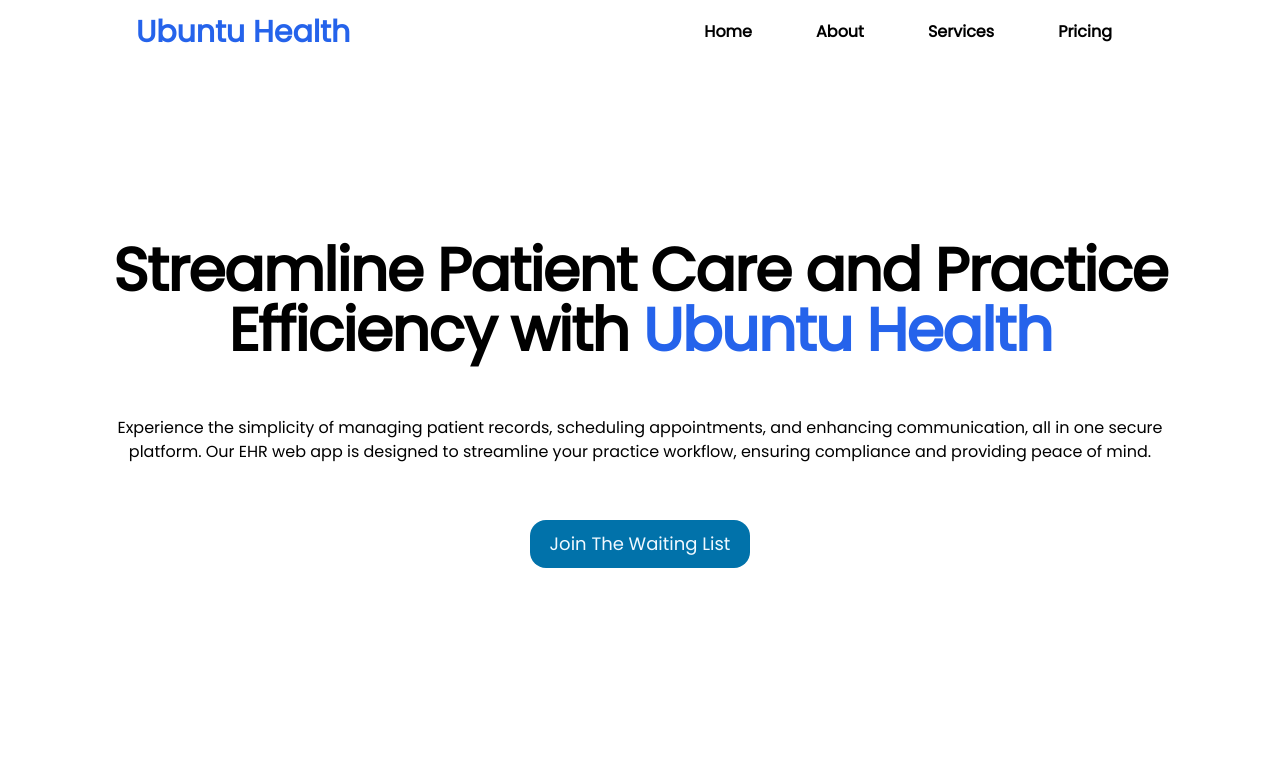
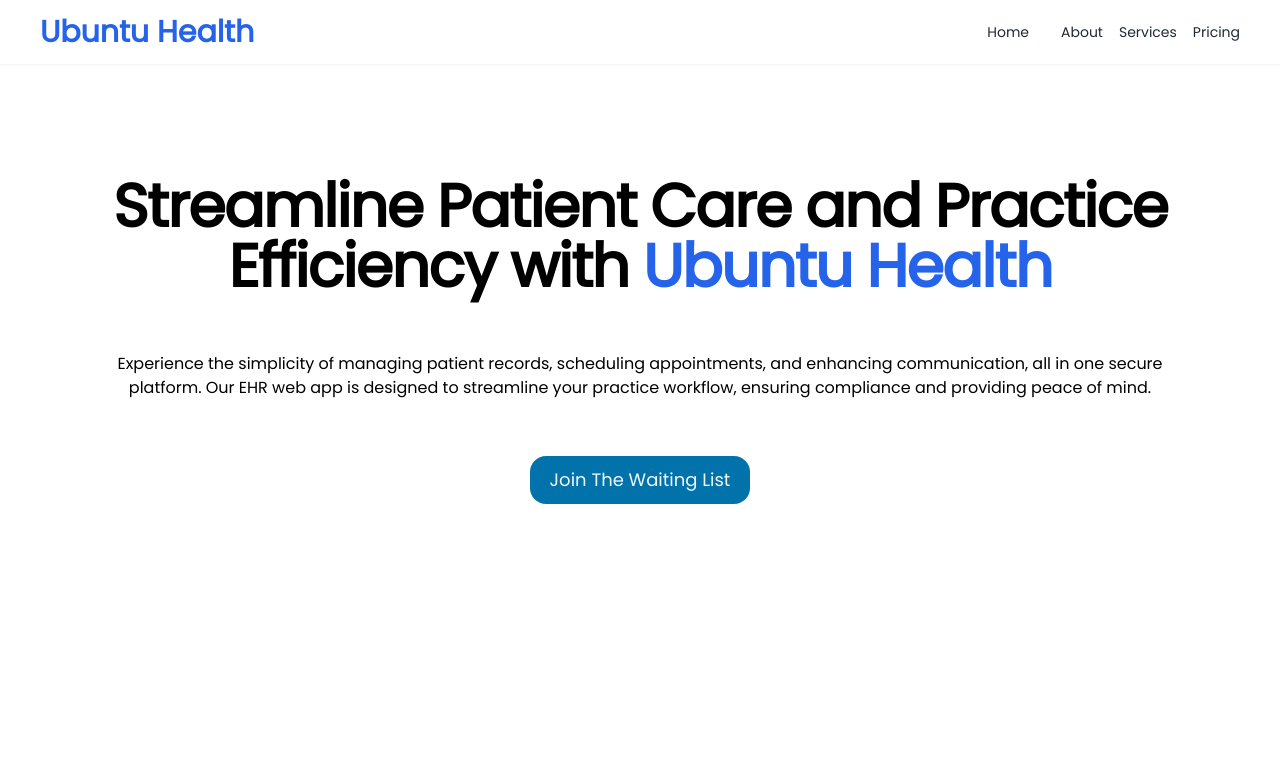
Before and after one commit to Sean-Thomo/ubuntu-health, a Next.js app in the folder Frontend/: page / in a window 1280 px wide. Shown: the top 784 px of the page. Built offline with nearby package versions, Linux system fonts and the light colour scheme; no server answers.

Commit message:
FIX: update navbar animations landing page

```diff
--- a/Frontend/app/components/Navbar.tsx
+++ b/Frontend/app/components/Navbar.tsx
@@ -1,63 +1,168 @@
 "use client";
-import { useRef } from "react";
+import React, { useState, useRef, useEffect } from "react";
+import Link from "next/link";
+import { Menu, X } from "lucide-react";
 
 export default function Navbar() {
+	const [isMenuOpen, setIsMenuOpen] = useState(false);
 	const navRef = useRef<HTMLDivElement>(null);
 
-	const showNavbar = () => {
-		if (navRef.current) {
-			navRef.current.classList.toggle("responsive-nav");
-		}
+	// Close menu when clicking outside
+	useEffect(() => {
+		const handleClickOutside = (event: MouseEvent) => {
+			if (
+				navRef.current &&
+				!navRef.current.contains(event.target as Node) &&
+				window.innerWidth < 768
+			) {
+				handleMenuClose();
+			}
+		};
+
+		document.addEventListener("mousedown", handleClickOutside);
+		return () => {
+			document.removeEventListener("mousedown", handleClickOutside);
+		};
+	}, []);
+
+	// Close menu on window resize
+	useEffect(() => {
+		const handleResize = () => {
+			if (window.innerWidth >= 768) {
+				setIsMenuOpen(false);
+			}
+		};
+
+		window.addEventListener("resize", handleResize);
+		return () => window.removeEventListener("resize", handleResize);
+	}, []);
+
+	const handleMenuToggle = () => {
+		setIsMenuOpen(!isMenuOpen);
 	};
 
+	const handleMenuClose = () => {
+		setIsMenuOpen(false);
+	};
+
+	const navItems = [
+		{ href: "/", label: "Home" },
+		{ href: "/#about", label: "About" },
+		{ href: "/#services", label: "Services" },
+		{ href: "/#pricing", label: "Pricing" },
+	];
+
 	return (
-		<header className="w-full px-4 top-0 sticky flex items-center justify-between z-20 h-16 mb-16 md:mb-0 md:px-10">
-			<a href="/" className="text-blue-600 text-xl font-extrabold md:text-3xl">
+		<header
+			className="
+                fixed top-0 left-0 right-0
+                w-full px-4 md:px-10
+                flex items-center justify-between
+                z-50 h-16 bg-white shadow-sm
+            "
+		>
+			<Link
+				href="/"
+				className="
+                    text-blue-600 text-xl font-extrabold
+                    md:text-3xl
+                    transition-colors
+                    hover:text-blue-700
+                "
+				aria-label="Ubuntu Health Home"
+			>
 				Ubuntu Health
-			</a>
-			<nav ref={navRef} className="font-semibold">
-				<a href="/" className="hover:text-blue-600 mx-8" onClick={showNavbar}>
-					Home
-				</a>
-				<a
-					href="/#about"
-					className="hover:text-blue-600 mx-8"
-					onClick={showNavbar}
+			</Link>
+
+			<button
+				className="md:hidden z-50"
+				onClick={handleMenuToggle}
+				aria-label={isMenuOpen ? "Close Menu" : "Open Menu"}
+				aria-expanded={isMenuOpen}
+			>
+				{isMenuOpen ? (
+					<X className="text-blue-600" size={24} />
+				) : (
+					<Menu className="text-blue-600" size={24} />
+				)}
+			</button>
+
+			<nav
+				ref={navRef}
+				className={`
+                    fixed
+                    top-0 left-0
+                    w-full h-screen
+                    bg-white
+                    flex flex-col
+                    items-center
+                    justify-center
+                    space-y-6
+                    z-40
+                    transition-all
+                    duration-700
+                    ease-in-out
+                    ${
+											isMenuOpen
+												? "translate-y-0 opacity-100"
+												: "-translate-y-full opacity-0 pointer-events-none"
+										}
+                    md:static
+                    md:h-auto
+                    md:w-auto
+                    md:flex-row
+                    md:bg-transparent
+                    md:translate-y-0
+                    md:opacity-100
+                    md:pointer-events-auto
+                `}
+			>
+				<div
+					className="
+                    flex
+                    flex-col
+                    md:flex-row
+                    items-center
+                    space-y-6
+                    md:space-y-0
+                    md:space-x-4
+                "
 				>
-					About
-				</a>
-				<a
-					href="/#services"
-					className="hover:text-blue-600 mx-8"
-					onClick={showNavbar}
-				>
-					Services
-				</a>
-				<a
-					href="/#pricing"
-					className="hover:text-blue-600 mx-8"
-					onClick={showNavbar}
-				>
-					Pricing
-				</a>
-				<button
-					className="m-2 nav-btn nav-close-btn md:hidden"
-					onClick={showNavbar}
-				>
-					{/* <p>X</p> */}
-					<svg className="text-blue-500" width={24} height={24}>
-						<use xlinkHref="/appIcons.svg#close-circle" />
-					</svg>
-				</button>
+					{navItems.map((item, index) => (
+						<Link
+							key={item.href}
+							href={item.href}
+							className="
+                                text-2xl
+                                md:text-sm
+                                text-gray-800
+                                hover:text-blue-600
+                                transition-colors
+                                duration-700
+                                transform
+                                hover:scale-105
+                            "
+							onClick={handleMenuClose}
+						>
+							{item.label}
+						</Link>
+					))}
+				</div>
 			</nav>
-			<button
-				className="m-2 nav-btn nav-open-btn md:hidden"
-				onClick={showNavbar}
-			>
-				<svg className="text-blue-500" width={24} height={24}>
-					<use xlinkHref="/appIcons.svg#bars" />
-				</svg>
-			</button>
+
+			{isMenuOpen && (
+				<div
+					className="
+                        fixed
+                        inset-0
+                        bg-black
+                        bg-opacity-50
+                        z-30
+                        md:hidden
+                    "
+					onClick={handleMenuClose}
+				/>
+			)}
 		</header>
 	);
 }
--- a/Frontend/app/globals.css
+++ b/Frontend/app/globals.css
@@ -108,39 +108,3 @@ h3 {
 ::-webkit-scrollbar-thumb:hover {
 	background: transparent;
 }
-
-@media only screen and (max-width: 768px) {
-	header .nav-btn {
-		visibility: visible;
-		opacity: 1;
-	}
-
-	header nav {
-		position: fixed;
-		top: -100vh;
-		left: 0;
-		height: 100%;
-		width: 100%;
-		display: flex;
-		flex-direction: column;
-		align-items: center;
-		justify-content: center;
-		gap: 1.5rem;
-		background-color: var(--mainColor);
-		transition: 1s;
-	}
-
-	header .responsive-nav {
-		transform: translateY(100vh);
-	}
-
-	nav .nav-close-btn {
-		position: absolute;
-		top: 2rem;
-		right: 2rem;
-	}
-
-	nav a {
-		font-size: 1.5rem;
-	}
-}
--- a/Frontend/package.json
+++ b/Frontend/package.json
@@ -11,6 +11,7 @@
 	"dependencies": {
 		"firebase": "^10.10.0",
 		"formik": "^2.4.5",
+		"framer-motion": "^12.4.10",
 		"lucide-react": "^0.477.0",
 		"next": "14.1.4",
 		"react": "^18",
--- a/Frontend/tailwind.config.ts
+++ b/Frontend/tailwind.config.ts
@@ -33,20 +33,16 @@ module.exports = {
 			fontFamily: {
 				sans: ["Inter", "system-ui", "sans-serif"],
 			},
-			animation: {
-				"fade-in": "fadeIn 0.3s ease-out",
-			},
 			keyframes: {
 				fadeIn: {
-					"0%": { opacity: "0" },
-					"100%": { opacity: "1" },
+					"0%": { opacity: "0", transform: "translateX(50px)" },
+					"100%": { opacity: "1", transform: "translateX(0)" },
 				},
+			},
+			animation: {
+				"fade-in": "fadeIn 0.5s ease-out forwards",
 			},
 		},
 	},
-	plugins: [
-		// Optional: Add plugins for form styling, typography, etc.
-		require("@tailwindcss/forms"),
-		require("@tailwindcss/typography"),
-	],
+	plugins: [require("@tailwindcss/forms"), require("@tailwindcss/typography")],
 };
```
Also changed, not shown: 1 other file (tests, documents, lock files or other folders).
